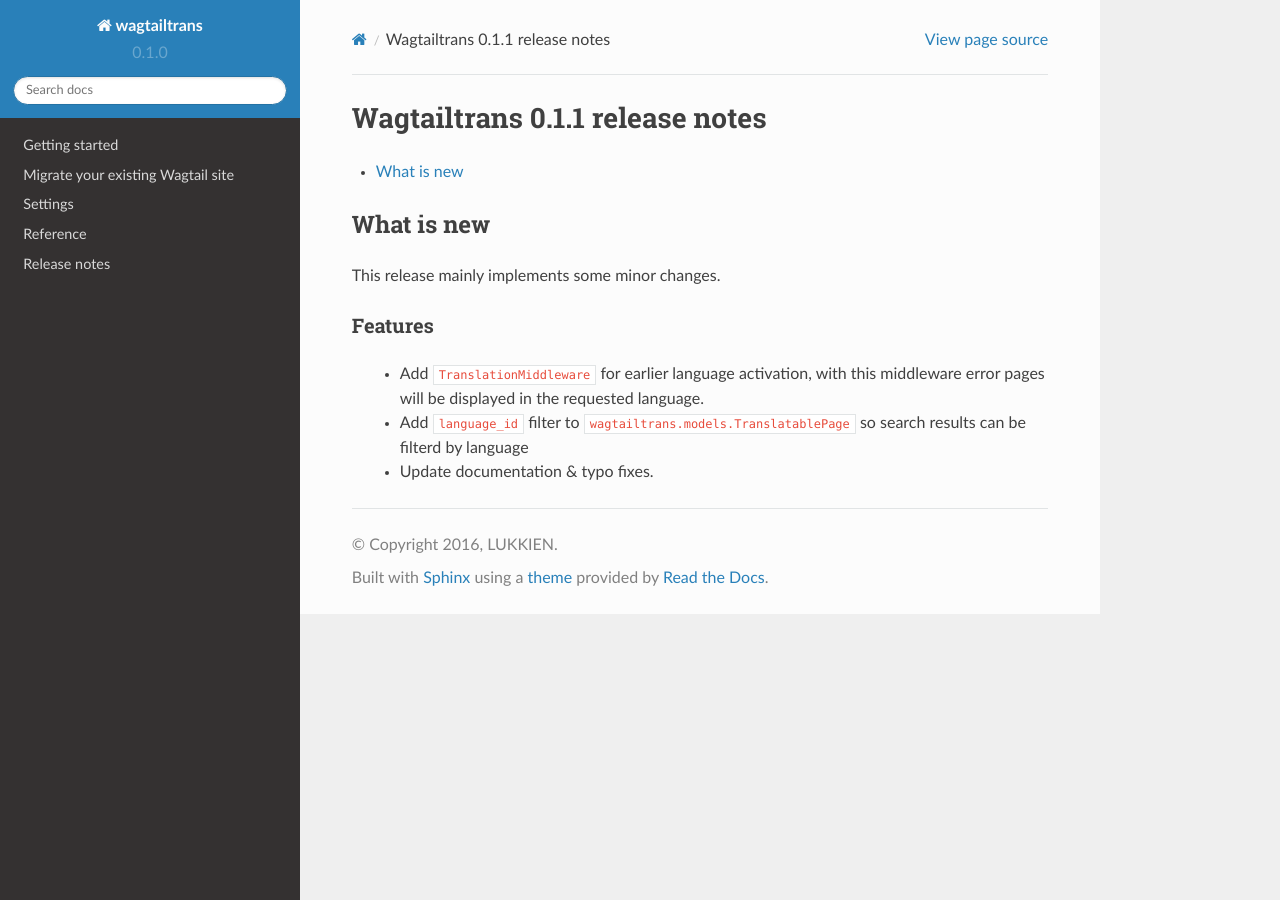
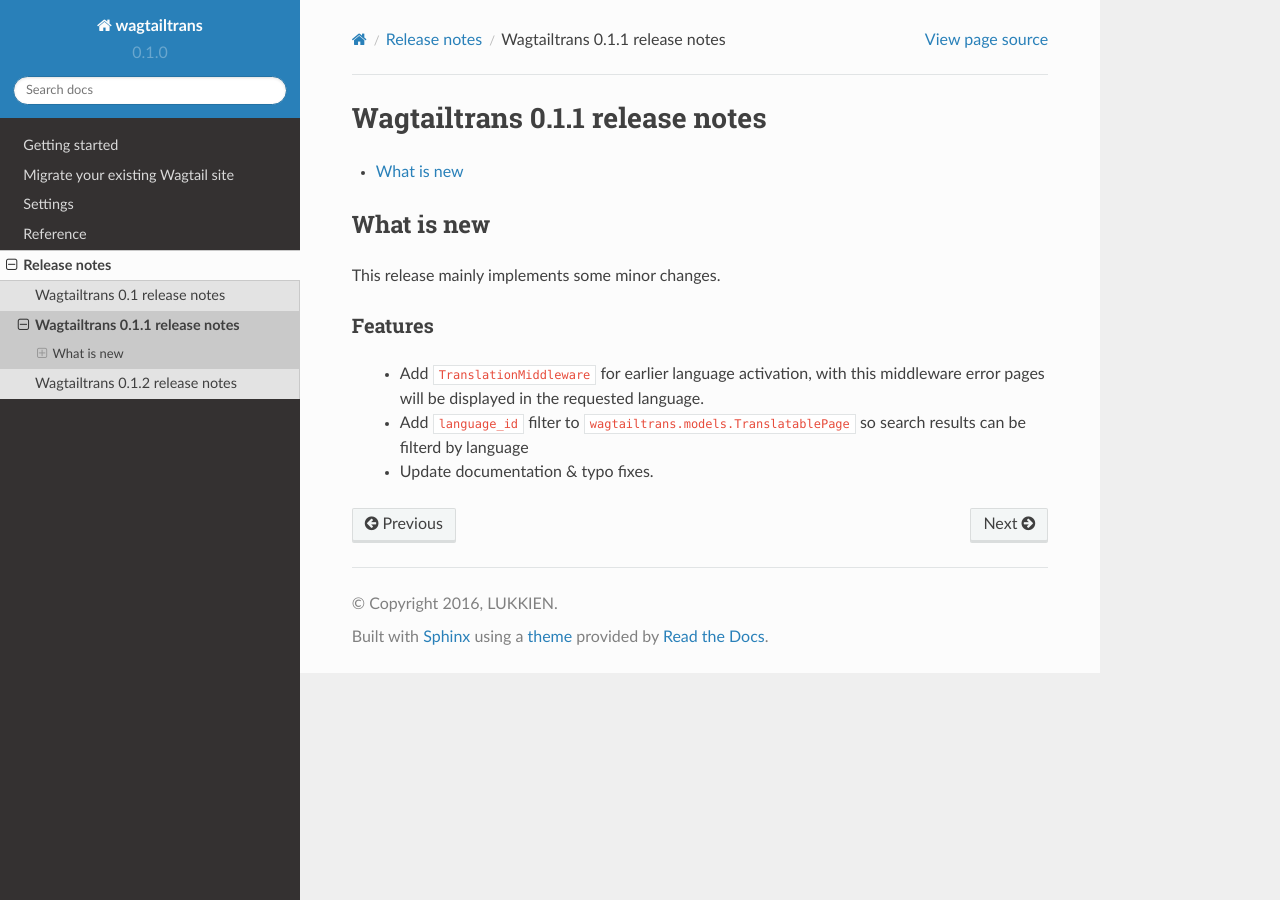
Before and after one commit to wagtail/wagtailtrans, a Sphinx documentation site: the page built from docs/source/releases/0.1.1.rst, in a window 1280 px wide. Built offline with Sphinx 7.4.7 and the Read the Docs theme 2.0.0, drawn with Linux system fonts in a browser that asks for light colours.

Commit message:
Update changelog, release notes and version [skip ci]

```diff
--- a/CHANGELOG.rst
+++ b/CHANGELOG.rst
@@ -1,9 +1,12 @@
 Changelog
 =========
 
-0.1.2 (XX-XX-XXXX)
+0.1.2 (15-03-2017)
 ------------------
+This release drops support for wagtail 1.6 and adds support for wagtail 1.8 and 1.9
 
+ - Add new ``wagtailtrans`` logo.
+ - Add admin view for translating with ``WAGTAILTRANS_SYNC_TREE = False``, prevents issues with not having a ``_meta`` on the ``TranslationForm``.
  - Update ``TranslationMiddleware`` to also use the ``Accept-Language`` HTTP header
  - Fix: Update middleware to prevent errors on empty database
  - Fix: backwards compatibility with Django 1.8 for ``wagtailtrans.templatetags``
--- a/docs/source/releases/index.rst
+++ b/docs/source/releases/index.rst
@@ -9,3 +9,5 @@
     :maxdepth: 1
 
     0.1
+    0.1.1
+    0.1.2
--- a/src/wagtailtrans/__init__.py
+++ b/src/wagtailtrans/__init__.py
@@ -2,7 +2,7 @@
 
 default_app_config = 'wagtailtrans.config.WagtailTransConfig'
 
-VERSION = (0, 1, 1, 'final')
+VERSION = (0, 1, 2, 'final')
 
 WAGTAILTRANS_TEMPLATE_DIR = path.join(path.dirname(__file__), 'templates')
 
```
Also changed, not shown: docs/source/releases/0.1.2.rst (added, +34 -0 lines).
